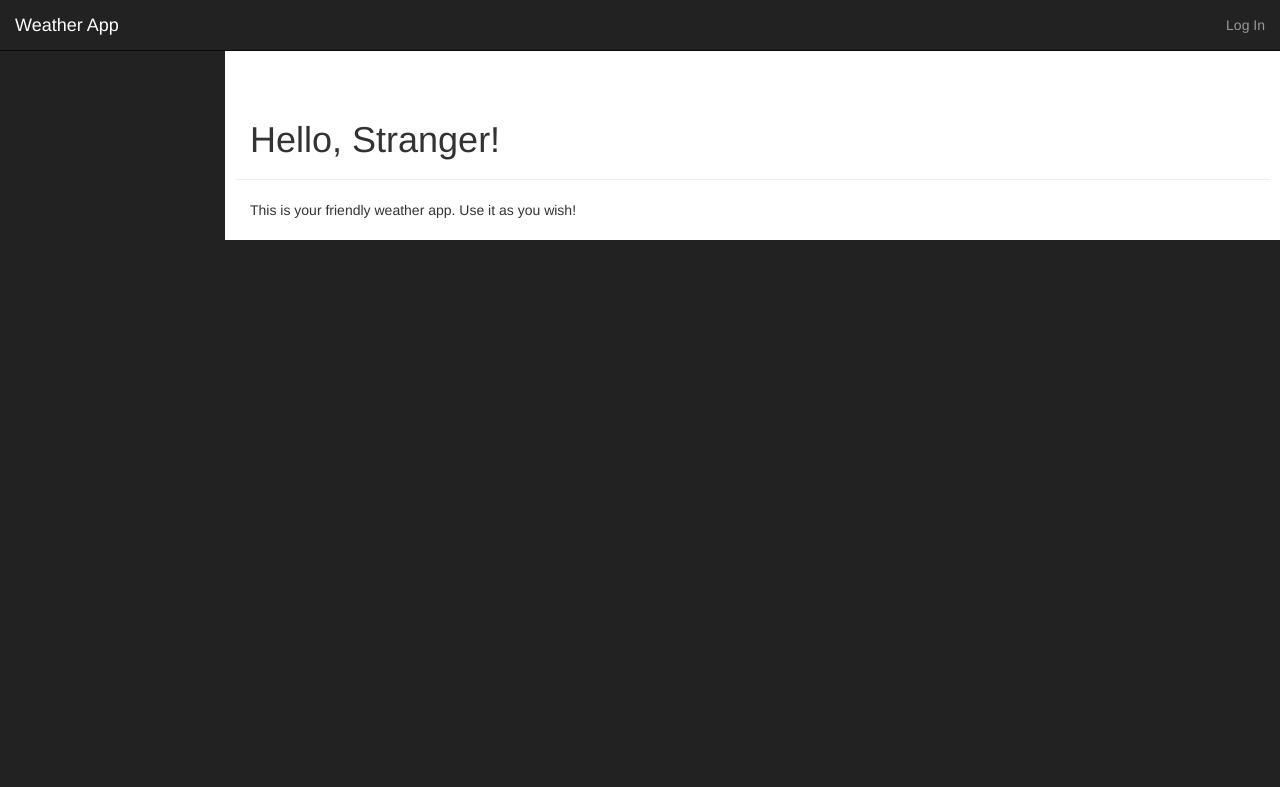
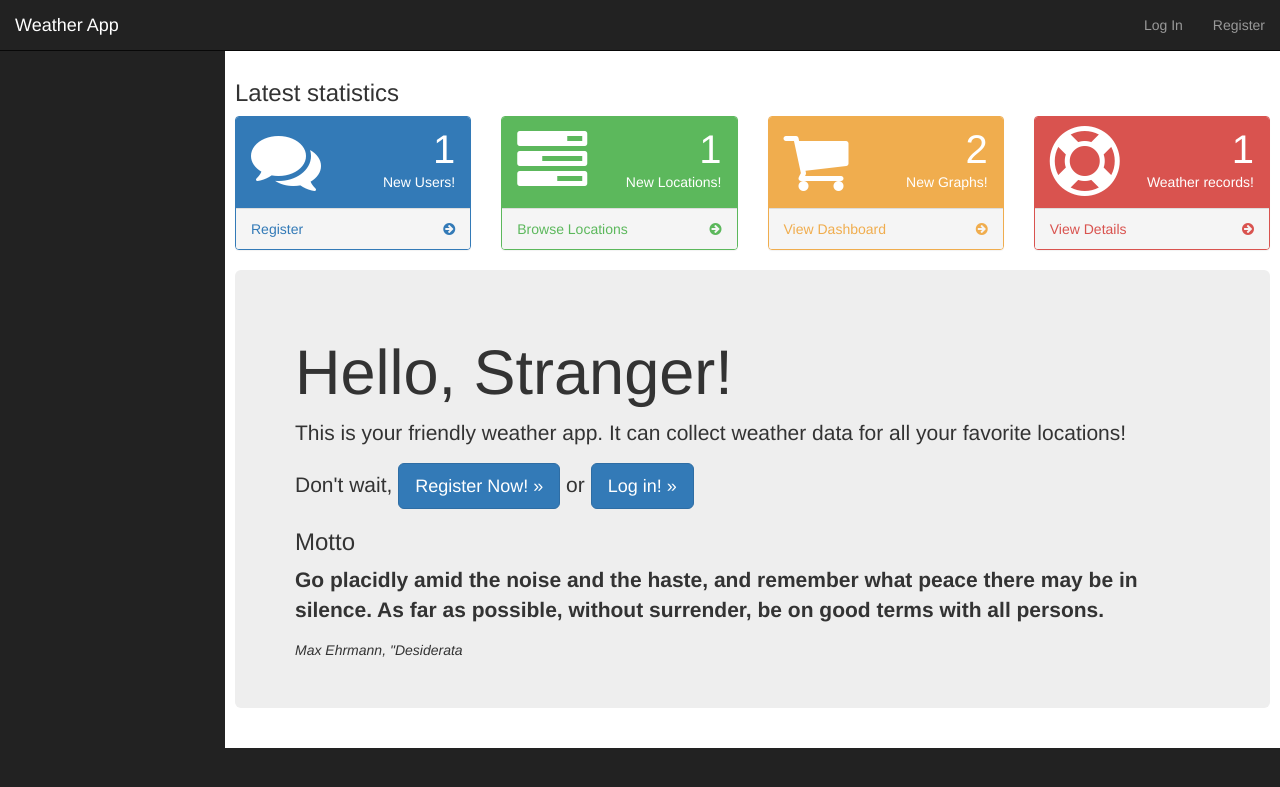
Before and after one commit to tomaszzacharczuk/weather_app, a Flask app: page / in a window 1280 px wide. Shown: the top 787 px of the page. Run offline with Flask 2, Linux system fonts and the light colour scheme; tables that the repository leaves empty hold one stand-in row (values such as "Sample post"); parts of the project's set-up code (start-up, migrations or seed data) failed here and were passed over; some libraries are stand-ins or nearby versions.

Commit message:
Templates, graphs and views updates
- Add motto template
- Add statistics template
- Update login, register, index views
- Update empty graph message
- Add redirect for register view

```diff
--- a/app/auth/views.py
+++ b/app/auth/views.py
@@ -39,6 +39,8 @@ def logout():
 
 @auth.route('/register', methods=['GET', 'POST'])
 def register():
+    if current_user.is_authenticated:
+        return redirect(url_for('main.index'))
     form = RegistrationForm()
     if form.validate_on_submit():
         role = Role.query.filter_by(name="User").first()
--- a/app/main/views.py
+++ b/app/main/views.py
@@ -1,11 +1,18 @@
 from flask import render_template
 from flask_login import current_user, login_required
 from . import main
+from ..models import User, Location, Weather
 
 
 @main.route('/')
 def index():
-    return render_template('index.html')
+    user_count = User.query.count()
+    location_count = Location.query.count()
+    weather_count = Weather.query.count()
+    return render_template('index.html',
+                           user_count=user_count,
+                           weather_count=weather_count,
+                           location_count=location_count)
 
 
 @main.route('/dashboard')
--- a/app/static/js/plugins/morris/morris-data.js
+++ b/app/static/js/plugins/morris/morris-data.js
@@ -6,7 +6,7 @@ $(function() {
         {},
         function(data) {
             if (!data.data.length){
-                $(graph).text('No data collected.');
+                $(graph).text('No data collected yet.');
             } else {
                 Morris.Line(data);
             }
@@ -19,7 +19,7 @@ $(function() {
         {},
         function(data) {
             if (!data.data.length){
-                $(graph).text('No data collected.');
+                $(graph).text('No data collected yet.');
             } else {
                 Morris.Area(data);
             }
--- a/app/templates/auth/login.html
+++ b/app/templates/auth/login.html
@@ -4,6 +4,7 @@
 {% block title %}{{ super() }} - Login{% endblock %}
 
 {% block page_content %}
+{% include 'motto.html' %}
 <div class="page-header">
     <h1>Login</h1>
 </div>
--- a/app/templates/auth/register.html
+++ b/app/templates/auth/register.html
@@ -4,6 +4,7 @@
 {% block title %}{{ super() }} - Register{% endblock %}
 
 {% block page_content %}
+{% include 'motto.html' %}
 <div class="page-header">
     <h1>Register</h1>
 </div>
--- a/app/templates/base.html
+++ b/app/templates/base.html
@@ -37,6 +37,7 @@
         </li>
         {% else %}
         <li><a href="{{ url_for('auth.login') }}">Log In</a></li>
+        <li><a href="{{ url_for('auth.register') }}">Register</a></li>
         {% endif %}
     </ul>
     {% if current_user.is_authenticated %}
--- a/app/templates/dashboard.html
+++ b/app/templates/dashboard.html
@@ -1,7 +1,6 @@
 {% extends "base.html" %}
 {% block title %}{{ super() }} - Dashboard{% endblock %}
 {% block page_content %}
-{{ super() }}
 <div class="page-header col-md-12 row-fluid">
     <h1>Dashboard <small>Charts for all locations.</small></h1>
 </div>
@@ -11,7 +10,6 @@
     <div class="row">
         <div class="col-lg-12">
             <h2 class="">{{ location.name }}</h2>
-            <p class="lead">Morris.js is a very simple API for drawing line, bar, area and donut charts. For full usage instructions and documentation for Morris.js charts, visit <a href="http://morrisjs.github.io/morris.js/">http://morrisjs.github.io/morris.js/</a>.</p>
         </div>
     </div>
 
--- a/app/templates/index.html
+++ b/app/templates/index.html
@@ -1,14 +1,19 @@
 {% extends "base.html" %}
 
 {% block page_content %}
-<div class="page-header col-md-12 row-fluid">
-        {% if current_user.is_authenticated %}<img src="{{ current_user.gravatar(size=100) }}">{% endif %}
-        <h1>
-            Hello, {% if current_user.is_authenticated %}{{ current_user.username }}{% else %}Stranger{% endif %}!
-        </h1>
-</div>
-<div class="col-md-12">
-    <p>This is your friendly weather app. Use it as you wish!</p>
+{% include 'statistics.html' %}
+ <div class="jumbotron">
+
+     {% if current_user.is_authenticated %}<img src="{{ current_user.gravatar(size=100) }}">{% endif %}
+     <h1>
+        Hello, {% if current_user.is_authenticated %}{{ current_user.username }}{% else %}Stranger{% endif %}!
+     </h1>
+     <p>This is your friendly weather app. It can collect weather data for all your favorite locations!</p>
+     {% if not current_user.is_authenticated %}
+     <p>Don't wait, <a href="{{ url_for('auth.register') }}" class="btn btn-primary btn-lg" role="button">Register Now! &raquo;</a>
+         or <a href="{{ url_for('auth.login') }}" class="btn btn-primary btn-lg" role="button">Log in! &raquo;</a></p>
+     {% endif %}
+     {% include 'motto.html' %}
 </div>
 {% endblock %}
 
--- /dev/null
+++ b/app/templates/motto.html
@@ -0,0 +1,3 @@
+<h3>Motto</h3>
+<p><strong>Go placidly amid the noise and the haste, and remember what peace there may be in silence. As far as possible, without surrender, be on good terms with all persons.</strong></p>
+<i>Max Ehrmann, "<em>Desiderata</em></i>
--- /dev/null
+++ b/app/templates/statistics.html
@@ -0,0 +1,91 @@
+<h3>Latest statistics</h3>
+<div class="row">
+<div class="col-lg-3 col-md-6 ">
+    <div class="panel panel-primary">
+        <div class="panel-heading">
+            <div class="row">
+                <div class="col-xs-3">
+                    <i class="fa fa-comments fa-5x"></i>
+                </div>
+                <div class="col-xs-9 text-right">
+                    <div class="huge">{{ user_count }}</div>
+                    <div>New Users!</div>
+                </div>
+            </div>
+        </div>
+        <a href="{{ url_for('auth.register') }}">
+            <div class="panel-footer">
+                <span class="pull-left">Register</span>
+                <span class="pull-right"><i class="fa fa-arrow-circle-right"></i></span>
+                <div class="clearfix"></div>
+            </div>
+        </a>
+    </div>
+</div>
+<div class="col-lg-3 col-md-6 ">
+    <div class="panel panel-green">
+        <div class="panel-heading">
+            <div class="row">
+                <div class="col-xs-3">
+                    <i class="fa fa-tasks fa-5x"></i>
+                </div>
+                <div class="col-xs-9 text-right">
+                    <div class="huge">{{ location_count }}</div>
+                    <div>New Locations!</div>
+                </div>
+            </div>
+        </div>
+        <a href="{{ url_for('auth.login', next='/weather/locations') }}">
+            <div class="panel-footer">
+                <span class="pull-left">Browse Locations</span>
+                <span class="pull-right"><i class="fa fa-arrow-circle-right"></i></span>
+                <div class="clearfix"></div>
+            </div>
+        </a>
+    </div>
+</div>
+<div class="col-lg-3 col-md-6 ">
+    <div class="panel panel-yellow">
+        <div class="panel-heading">
+            <div class="row">
+                <div class="col-xs-3">
+                    <i class="fa fa-shopping-cart fa-5x"></i>
+                </div>
+                <div class="col-xs-9 text-right">
+                    <div class="huge">2</div>
+                    <div>New Graphs!</div>
+                </div>
+            </div>
+        </div>
+        <a href="{{ url_for('auth.login', next='/dashboard') }}">
+            <div class="panel-footer">
+                <span class="pull-left">View Dashboard</span>
+                <span class="pull-right"><i class="fa fa-arrow-circle-right"></i></span>
+                <div class="clearfix"></div>
+            </div>
+        </a>
+    </div>
+</div>
+<div class="col-lg-3 col-md-6 ">
+    <div class="panel panel-red">
+        <div class="panel-heading">
+            <div class="row">
+                <div class="col-xs-3">
+                    <i class="fa fa-support fa-5x"></i>
+                </div>
+                <div class="col-xs-9 text-right">
+                    <div class="huge">{{ weather_count }}</div>
+                    <div>Weather records!</div>
+                </div>
+            </div>
+        </div>
+        <a href="{{ url_for('auth.login', next='/dashboard') }}">
+            <div class="panel-footer">
+                <span class="pull-left">View Details</span>
+                <span class="pull-right"><i class="fa fa-arrow-circle-right"></i></span>
+                <div class="clearfix"></div>
+            </div>
+        </a>
+    </div>
+</div>
+    </div>
```
